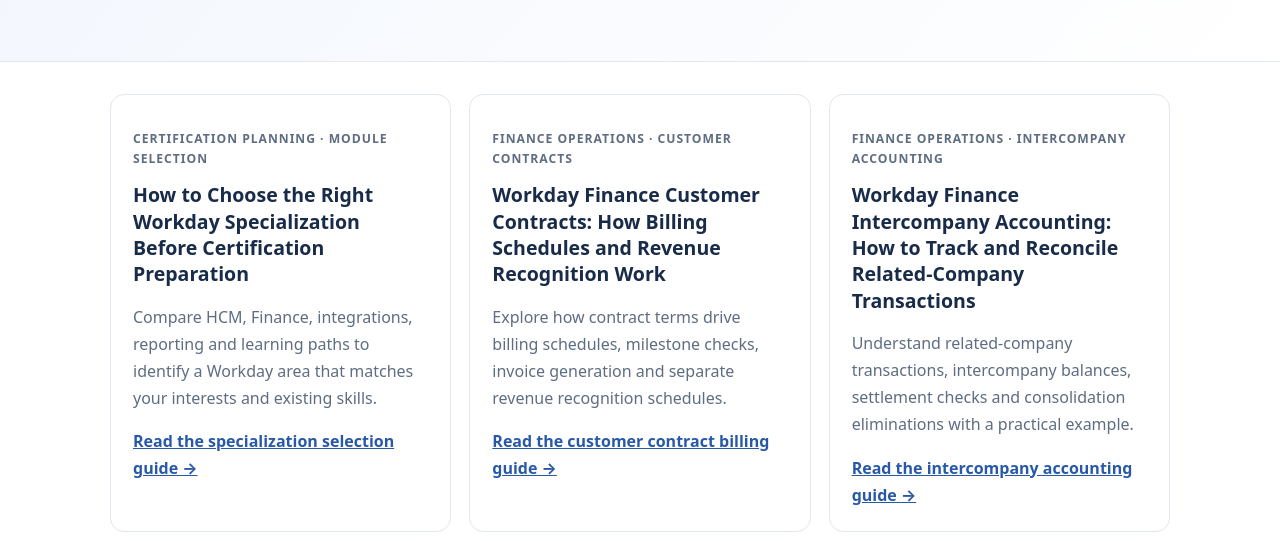
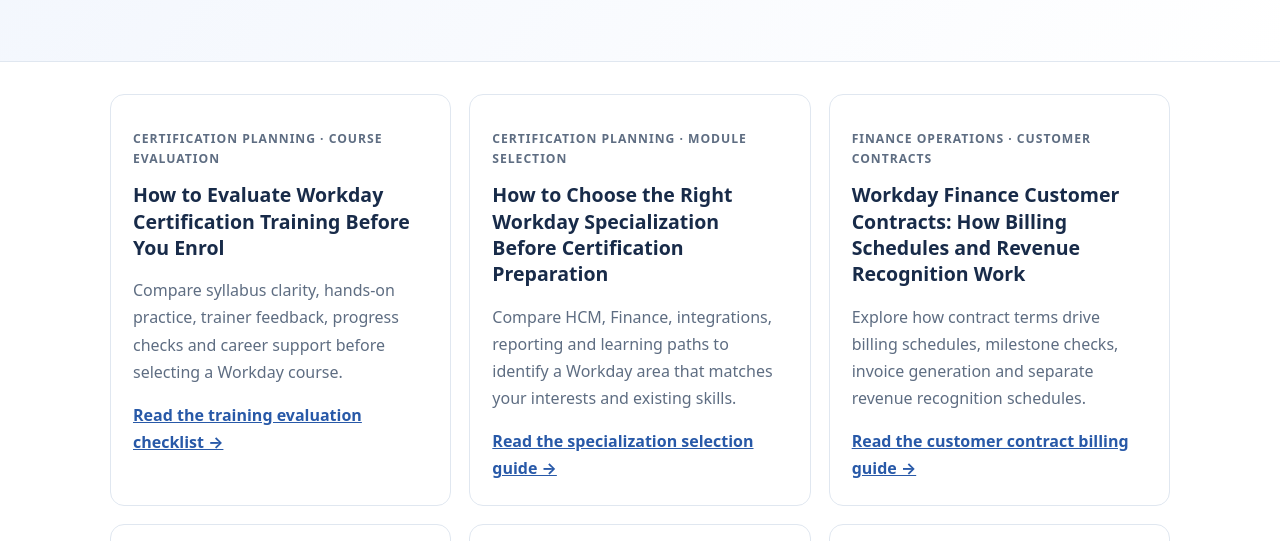
Before and after one commit to techskills-guide/workday-learning-resources, a plain HTML site: page blog/index.html in a window 1280 px wide. Shown: the part 259-800 px from the top of the page. Drawn offline with Linux system fonts and the light colour scheme.

Commit message:
List Workday training evaluation guide in blog library

```diff
--- a/blog/index.html
+++ b/blog/index.html
@@ -15,6 +15,8 @@
 <header class="header"><div class="wrap nav"><a class="brand" href="index.html">Workday Learning Hub</a><nav class="navlinks" aria-label="Main navigation"><a href="../index.html">Home</a><a href="index.html">All Blogs</a><a href="../course-workday-certification-training.html">Workday courses</a><a href="../about.html">About</a></nav></div></header>
 <section class="hero"><div class="wrap"><p class="tag">Workday learning guides</p><h1>All Workday Blogs</h1><p class="muted">Explore beginner-friendly guides to Workday modules, business processes and learning paths.</p></div></section>
 <main class="wrap"><section class="grid" aria-label="Workday blog articles">
+<article class="card"><p class="tag">Certification Planning · Course Evaluation</p><h2>How to Evaluate Workday Certification Training Before You Enrol</h2><p>Compare syllabus clarity, hands-on practice, trainer feedback, progress checks and career support before selecting a Workday course.</p><a href="workday-certification-training-course-evaluation-checklist.html">Read the training evaluation checklist →</a></article>
+
 <article class="card"><p class="tag">Certification Planning · Module Selection</p><h2>How to Choose the Right Workday Specialization Before Certification Preparation</h2><p>Compare HCM, Finance, integrations, reporting and learning paths to identify a Workday area that matches your interests and existing skills.</p><a href="workday-certification-specialization-role-selection-guide.html">Read the specialization selection guide →</a></article>
 <article class="card"><p class="tag">Finance Operations · Customer Contracts</p><h2>Workday Finance Customer Contracts: How Billing Schedules and Revenue Recognition Work</h2><p>Explore how contract terms drive billing schedules, milestone checks, invoice generation and separate revenue recognition schedules.</p><a href="workday-finance-customer-contract-billing-revenue-recognition.html">Read the customer contract billing guide →</a></article>
 <article class="card"><p class="tag">Finance Operations · Intercompany Accounting</p><h2>Workday Finance Intercompany Accounting: How to Track and Reconcile Related-Company Transactions</h2><p>Understand related-company transactions, intercompany balances, settlement checks and consolidation eliminations with a practical example.</p><a href="workday-finance-intercompany-accounting-reconciliation.html">Read the intercompany accounting guide →</a></article>
```
